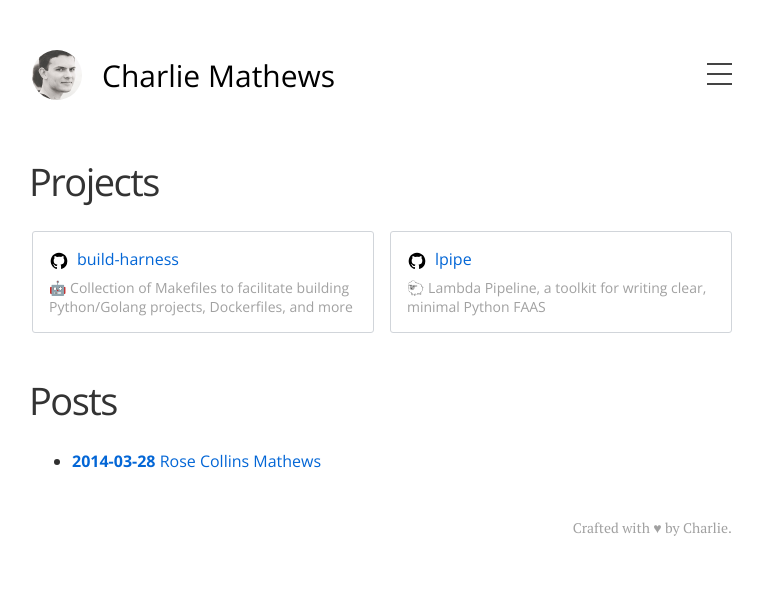
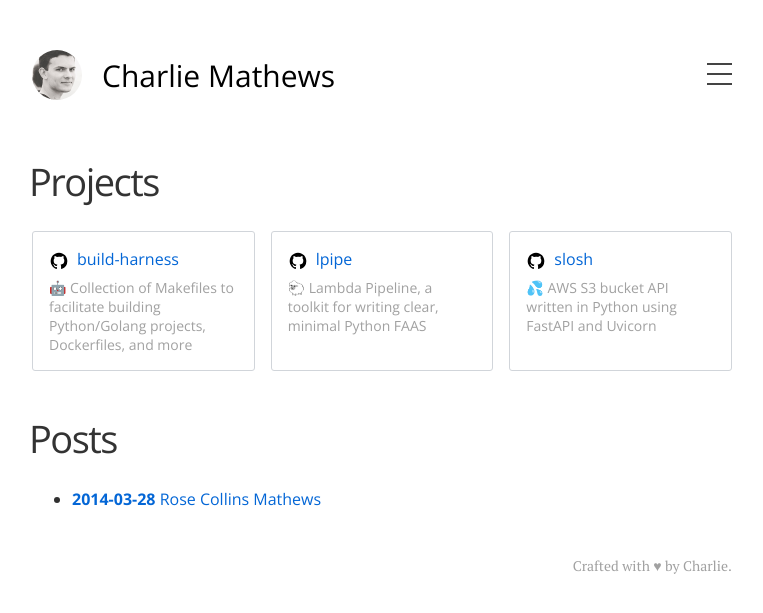
Before and after one commit to alphachai/charliemathews.com, a Jekyll site: the page built from index.md, in a window 1280 px wide. Shown: the top 613 px of the page, without its empty margins (258-1021 px from the left). Built offline with Jekyll 4.4.1, drawn with Linux system fonts in a browser that asks for light colours.

Commit message:
Add slosh to projects

```diff
--- a/_data/projects.yml
+++ b/_data/projects.yml
@@ -4,3 +4,6 @@
 - name: lpipe
   desc: 🐑 Lambda Pipeline, a toolkit for writing clear, minimal Python FAAS
   url: https://github.com/mintel/lpipe
+- name: slosh
+  desc: 💦 AWS S3 bucket API written in Python using FastAPI and Uvicorn
+  url: https://github.com/alphachai/slosh
```
